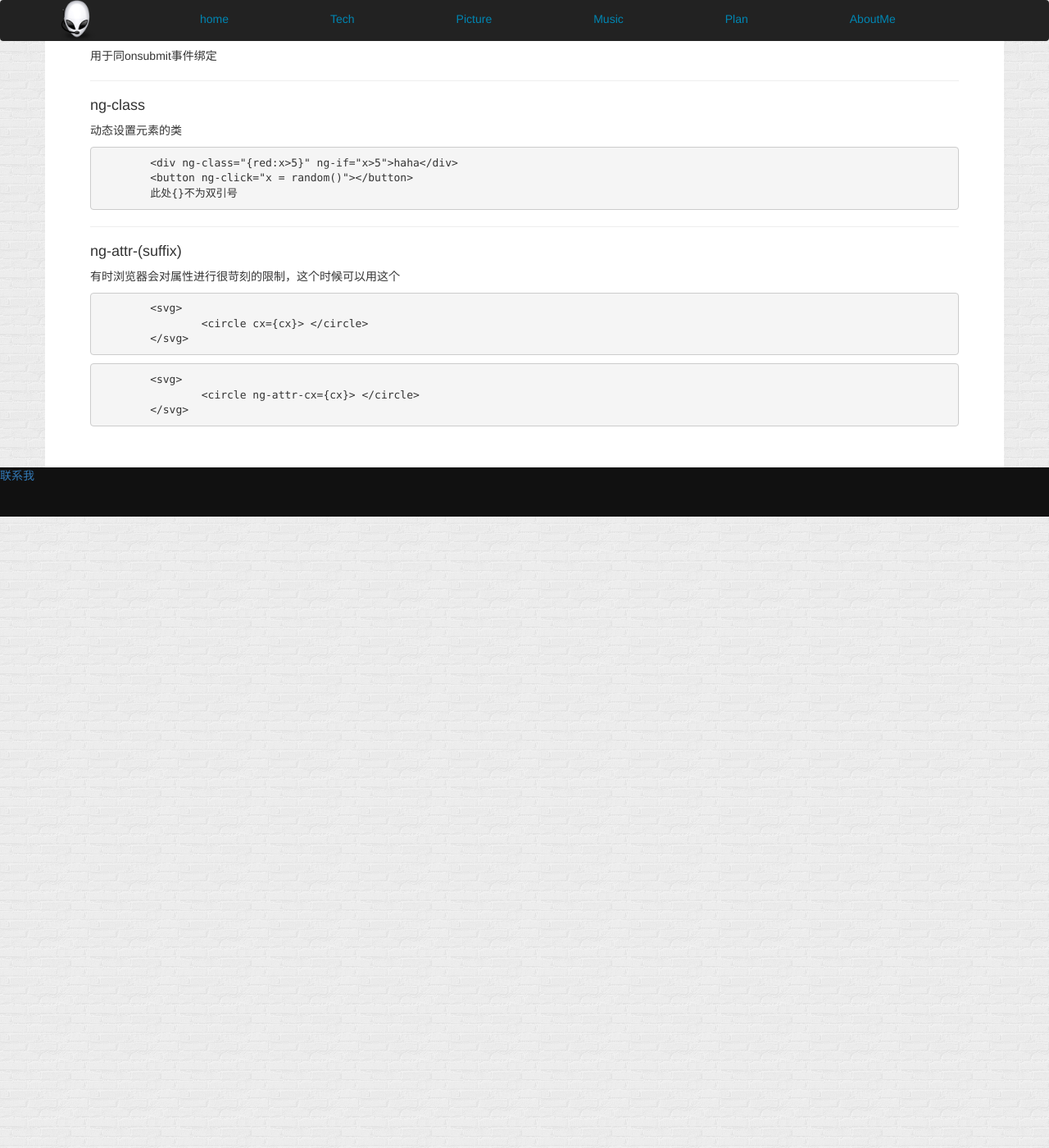
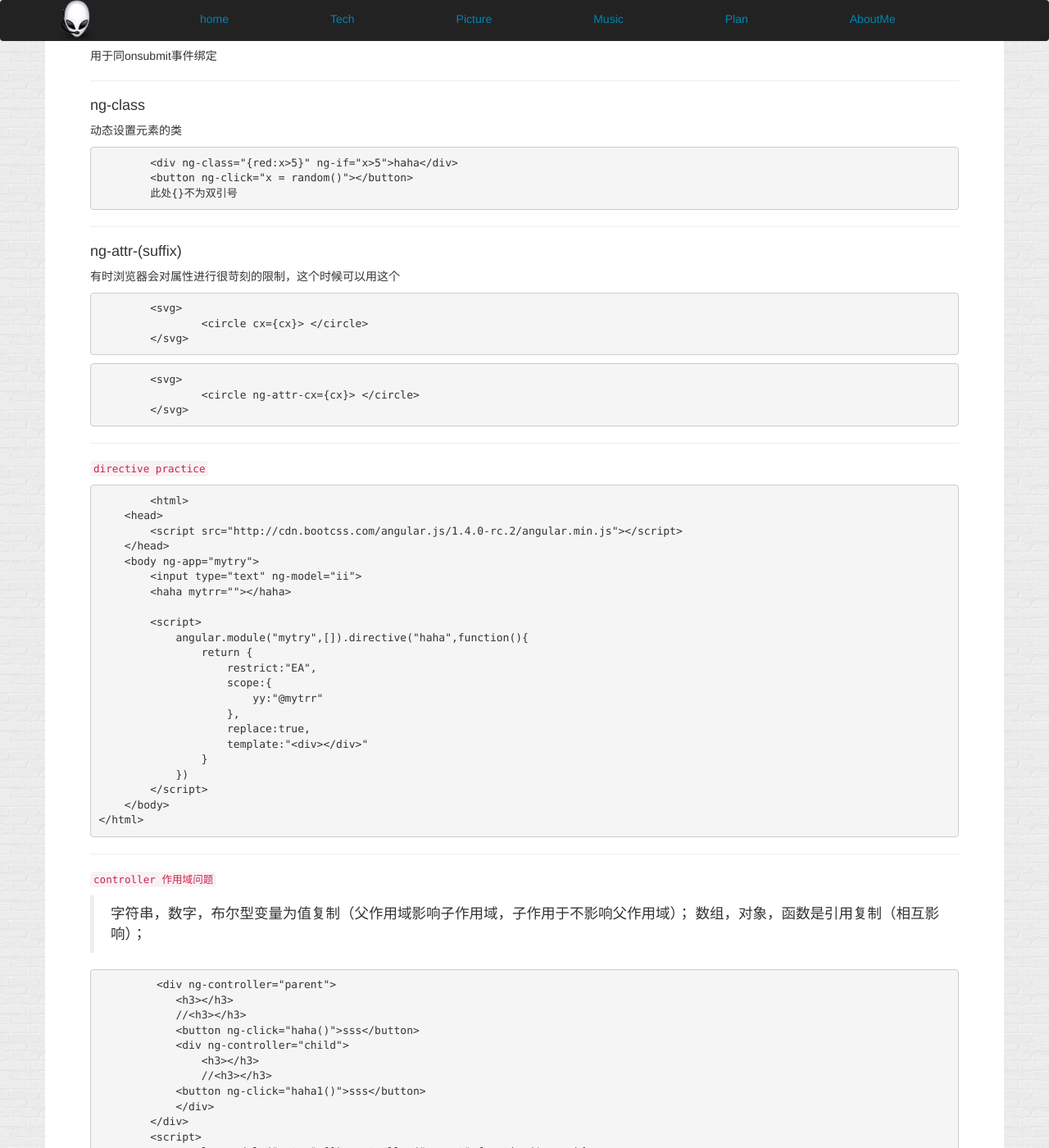
Before and after one commit to GeorageLiang/georageliang.github.com, a Jekyll site: the page built from md/angularJs.md, in a window 1280 px wide and 1400 px high, scrolled down 7113 px. Shown: the whole window at 82% size. Built offline with Jekyll 4.4.1, drawn with Linux system fonts in a browser that asks for light colours; Markdown is read by kramdown in place of the engine named in the settings; comment, search, counter and statistics services are not loaded; before the commit the page ends 7743 px from its top, so only the background shows below that; some of the changed text lies outside the part shown.

Commit message:
Update angularJs.md

````diff
--- a/md/angularJs.md
+++ b/md/angularJs.md
@@ -448,3 +448,77 @@ ng-bind的简略形式，常用于行内文本中
 		<circle ng-attr-cx={cx}> </circle>
 	</svg>
 ```
+
+---
+
+`directive practice`
+
+```
+	<html>
+    <head>
+        <script src="http://cdn.bootcss.com/angular.js/1.4.0-rc.2/angular.min.js"></script>
+    </head>
+    <body ng-app="mytry">
+        <input type="text" ng-model="ii">
+        <haha mytrr="{{ii}}"></haha>
+
+        <script>
+            angular.module("mytry",[]).directive("haha",function(){
+                return {
+                    restrict:"EA",
+                    scope:{
+                        yy:"@mytrr"
+                    },
+                    replace:true,
+                    template:"<div>{{yy}}</div>"
+                }
+            })
+        </script>
+    </body>
+</html>
+```
+
+---
+
+`controller 作用域问题`
+
+> 字符串，数字，布尔型变量为值复制（父作用域影响子作用域，子作用于不影响父作用域）；
+> 数组，对象，函数是引用复制（相互影响）；
+
+```
+	 <div ng-controller="parent">
+            <h3>{{parentt.aa}}</h3>
+            //<h3>{{parentt}}</h3>
+            <button ng-click="haha()">sss</button>
+            <div ng-controller="child">
+                <h3>{{parentt.aa}}</h3>
+                //<h3>{{parentt}}</h3>
+            <button ng-click="haha1()">sss</button>
+            </div>
+        </div>
+        <script>
+            angular.module("mytry",[]).controller("parent",function($scope){
+                $scope.parentt ={
+                    aa: "22sss"
+                };
+                // $scope.parentt = "22sss";
+                $scope.haha = function(){
+                    $scope.parentt.aa = "parent";
+                     // $scope.parentt = "parent";
+                }
+
+            }).controller("child",function($scope){
+
+                $scope.haha1 = function(){
+                    $scope.parentt.aa = "child";
+                     // $scope.parentt = "child";
+                }
+            });
+        </script>
+```
+
+`扩展`
+
+- 值复制时，子作用域点击，父级作用域影响解除，子作用独立，初始时由父作用域控制
+
+---
````
